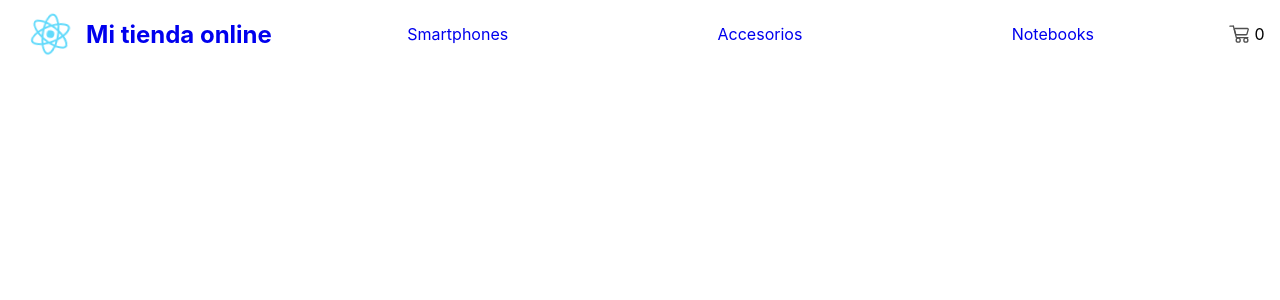
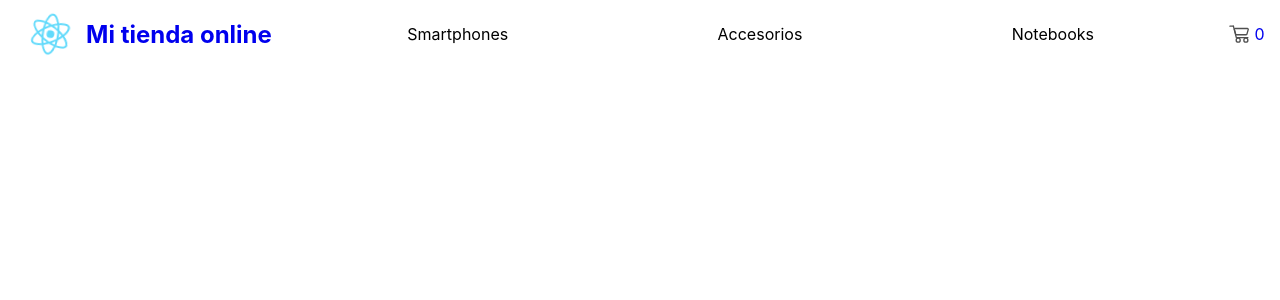
Before and after one commit to SETAGI/mi-tienda-online, a React (Create React App) app: page /cart in a window 1280 px wide. Shown: the top 300 px of the page. Built offline with nearby package versions, Linux system fonts and the light colour scheme.

Commit message:
Cart context done

```diff
--- a/src/App.js
+++ b/src/App.js
@@ -2,9 +2,12 @@ import NavBar from './components/NavBar/NavBar.js';
 import ItemDetailContainer from './components/ItemDetailContainer/ItemDetailContainer.js';
 import ItemListContainer from './components/ItemListContainer/ItemListContainer.js';
 import { BrowserRouter, Routes, Route } from 'react-router-dom';
+import { CartContextProvider } from './components/Context/CartContext.js';
+import CartList from './components/CartList/CartList.js';
 
 function App() {
   return (
+    <CartContextProvider>
       <BrowserRouter>
         <NavBar />
         <Routes>
@@ -12,8 +15,10 @@ function App() {
           <Route path='/itemDetail/:itemId' element={<ItemDetailContainer />} />
           <Route path='/category/:categoryId' element={<ItemListContainer greeting='Productos seleccionados' />}/>
           <Route path='/category/:categoryId/itemDetail/:itemId' element={<ItemDetailContainer />} />
+          <Route path='/cart' element={<CartList />} />
         </Routes>
       </BrowserRouter>
+    </CartContextProvider>
   );
 }
 
--- /dev/null
+++ b/src/components/CartItem/CartItem.js
@@ -0,0 +1,14 @@
+const CartItem = ({title, amount, pictureUrl, price, id, removeItem}) => {
+
+    return (
+        <div className='card'>
+            <p className='title'> {title} </p>
+            <img src={pictureUrl} alt='celular'/>
+            <p className='price'> ${price} </p>
+            <p> Amount selected : {amount} </p>
+            <button onClick={()=> removeItem(id)}> Remove item</button>
+        </div>
+    )
+}
+
+export default CartItem;
--- /dev/null
+++ b/src/components/CartList/CartList.css
@@ -0,0 +1,5 @@
+.cartList-container {
+    display: flex;
+    flex-direction: row;
+    flex-wrap: wrap;
+}
--- /dev/null
+++ b/src/components/CartList/CartList.js
@@ -0,0 +1,22 @@
+import { useContext } from "react"
+import CartItem from "../CartItem/CartItem";
+import CartContext from "../Context/CartContext"
+import './CartList.css'
+
+const CartList = () => {
+    const {cart, removeItem, clear} = useContext(CartContext);
+    return(
+        <>
+          {
+           (cart.length > 0) && <button onClick={clear}>Delete all items</button>
+          }
+            <div className="cartList-container">
+                {
+                    cart.map( item => <CartItem  key={item.id} {...item} removeItem={removeItem}/>)
+                }
+            </div>
+        </>
+    )
+}
+
+export default CartList
--- a/src/components/CartWidget/CartWidget.js
+++ b/src/components/CartWidget/CartWidget.js
@@ -1,12 +1,16 @@
-import React from 'react'
+import React, { useContext } from 'react'
+import { Link } from 'react-router-dom'
 import './CartWidget.css'
+import CartContext from '../Context/CartContext'
 
-const CartWidget = ({amount = 0}) => {
+const CartWidget = () => {
+    const { totalAmount } = useContext(CartContext);
+    const amount = totalAmount();
     return (
-        <div className='container'>
+        <Link to='/cart' className='container'>
             <img className='cartWidget' src='../images/cart.svg' alt='cart-widget'/>
             <div> {amount} </div>
-        </div>
+        </Link>
     )
 }
 
--- /dev/null
+++ b/src/components/Context/CartContext.js
@@ -0,0 +1,45 @@
+import { createContext, useState } from "react";
+
+const CartContext = createContext();
+
+export const CartContextProvider = ({ children }) => {
+
+    const [cart, setCart] = useState([]);
+
+    const addToCart = itemToAdd => {
+        if(!isInCart( itemToAdd.id )) setCart([ ...cart, itemToAdd ])
+        else {
+            const newCart = cart.map( item =>
+                item.id === itemToAdd.id
+                    ? {...item, amount: (item.amount + itemToAdd.amount) }
+                    : item
+            )
+            setCart(newCart);
+        }
+    }
+
+    const totalAmount = () => {
+        let acc = 0;
+        cart.forEach( item => acc += item.amount )
+        return acc;
+    }
+
+    const isInCart = (id) => {
+        return cart.find( item => item.id === id) ? true : false;
+    }
+
+    const clear = () => setCart([]);
+
+    const removeItem = (id) => {
+        setCart( cart.filter(item => item.id !== id))
+    }
+
+    return(
+        <CartContext.Provider value= {{ cart, addToCart, totalAmount, isInCart, clear, removeItem }}>
+            {children}
+        </CartContext.Provider>
+    )
+
+}
+
+export default CartContext;
--- a/src/components/ItemCount/ItemCount.js
+++ b/src/components/ItemCount/ItemCount.js
@@ -1,32 +1,33 @@
-import React, { useState } from 'react'
+import React, { useContext, useState } from 'react'
 import './ItemCount.css'
+import CartContext from '../Context/CartContext'
 
-const ItemCount = ({ stock, initial = 0, onAdd }) => {
-
+const ItemCount = ({ stock, initial =0, onAdd, id }) => {
     const [amount, setAmount] = useState(initial)
     const decrementAmount = () => setAmount( prevValue => prevValue - 1 )
     const incrementAmount = () => setAmount( prevValue => prevValue + 1 )
+    const { isInCart } = useContext(CartContext);
 
     return (
         <div className='itemCountContainer'>
             <div className='counterControls'>
                 <button
                     className='buttonControl'
-                    disabled={( amount === 0 ) ? true : false }
+                    disabled={( amount === 0 || isInCart(id) ) ? true : false }
                     onClick={ decrementAmount }
                 > -
                 </button>
                 <p> { amount } </p>
                 <button
                     className='buttonControl'
-                    disabled={( amount === stock ) ? true : false }
+                    disabled={( amount === stock || isInCart(id) ) ? true : false }
                     onClick={ incrementAmount }
                 > +
                 </button>
             </div>
             <button
                 className='addButton'
-                disabled={( stock === 0 ) ? true : false }
+                disabled={( stock === 0 || isInCart(id) ) ? true : false }
                 onClick={() => onAdd( amount )}
             > Agregar al carrito
             </button>
--- a/src/components/ItemDetail/ItemDetail.js
+++ b/src/components/ItemDetail/ItemDetail.js
@@ -1,12 +1,17 @@
-import React, { useState } from 'react'
+import React, { useContext, useState } from 'react'
 import './ItemDetail.css'
 import ItemCount from '../ItemCount/ItemCount'
 import { Link } from 'react-router-dom';
+import CartContext from '../Context/CartContext';
 
-const ItemDetail = ({ title, price, pictureUrl, description }) => {
+const ItemDetail = ({ title, price, pictureUrl, description, id }) => {
 
     const [amount, setAmount] = useState(0);
-    const onAdd = amount => setAmount(amount)
+    const { addToCart } = useContext(CartContext);
+    const onAdd = (amount) => {
+        setAmount(amount);
+        addToCart({ title, price, pictureUrl, description, amount, id });
+    }
 
     return(
         pictureUrl ?
@@ -22,7 +27,7 @@ const ItemDetail = ({ title, price, pictureUrl, description }) => {
             {
                 (amount > 0)
                     ? <Link to={'/cart'} className='footer'>Terminar compra</Link>
-                    : <ItemCount stock={ 10 } onAdd={onAdd} />
+                    : <ItemCount stock={ 10 } onAdd={onAdd} id={id} />
             }
         </>
         : <h1 className='loading'>Loading...</h1>
--- a/src/components/NavBar/NavBar.css
+++ b/src/components/NavBar/NavBar.css
@@ -10,6 +10,10 @@ a {
 
 .activeButton {
     color: red;
+}
+
+.inactiveButton {
+    color: black;
 }
 
 .name-store {
--- a/src/components/NavBar/NavBar.js
+++ b/src/components/NavBar/NavBar.js
@@ -17,21 +17,21 @@ const NavBar = () => {
         <li>
           <NavLink
             to={'/category/smartphones'}
-            className={({isActive}) => isActive && 'activeButton'}
+            className={({isActive}) => (isActive ? 'activeButton': 'inactiveButton')}
           > Smartphones
           </NavLink>
         </li>
         <li>
           <NavLink
             to={'/category/accessories'}
-            className={({isActive}) => isActive && 'activeButton'}
+            className={({isActive}) => (isActive ? 'activeButton': 'inactiveButton')}
           > Accesorios
           </NavLink>
         </li>
         <li>
           <NavLink
             to={'/category/notebooks'}
-            className={({isActive}) => isActive && 'activeButton'}
+            className={({isActive}) => (isActive ? 'activeButton': 'inactiveButton')}
           > Notebooks
           </NavLink>
         </li>
```
Lines whose indentation alone changed are shown as unchanged.
